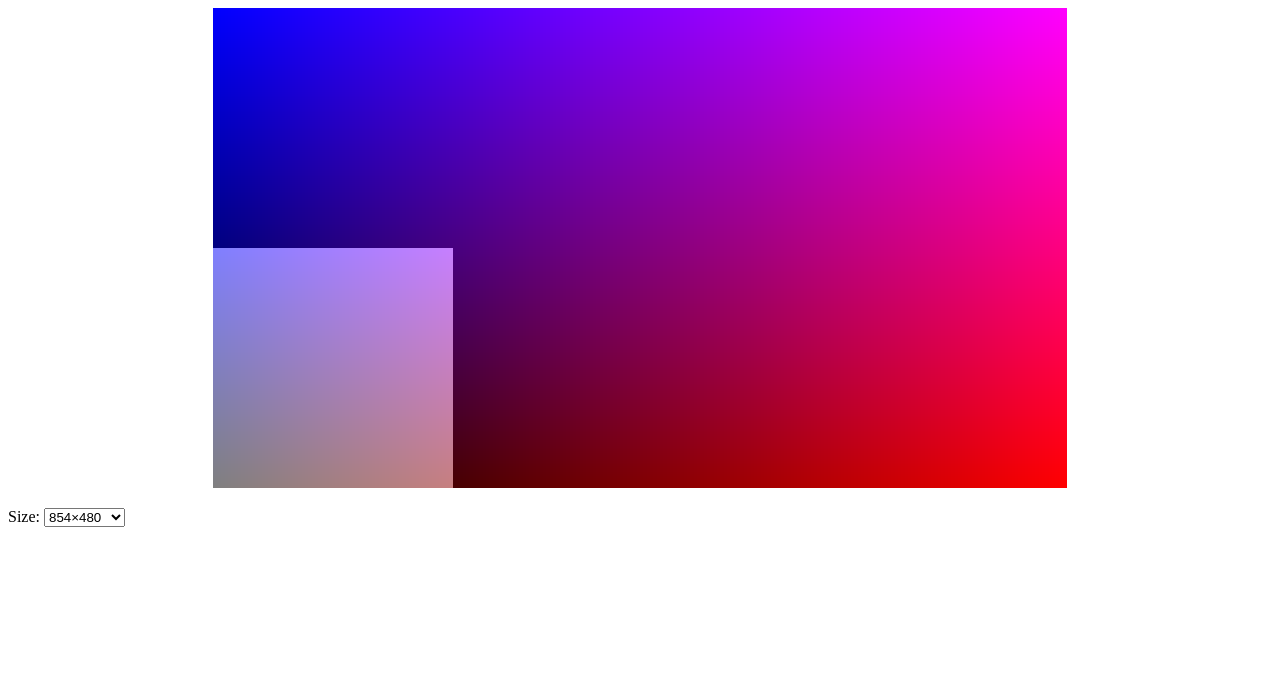
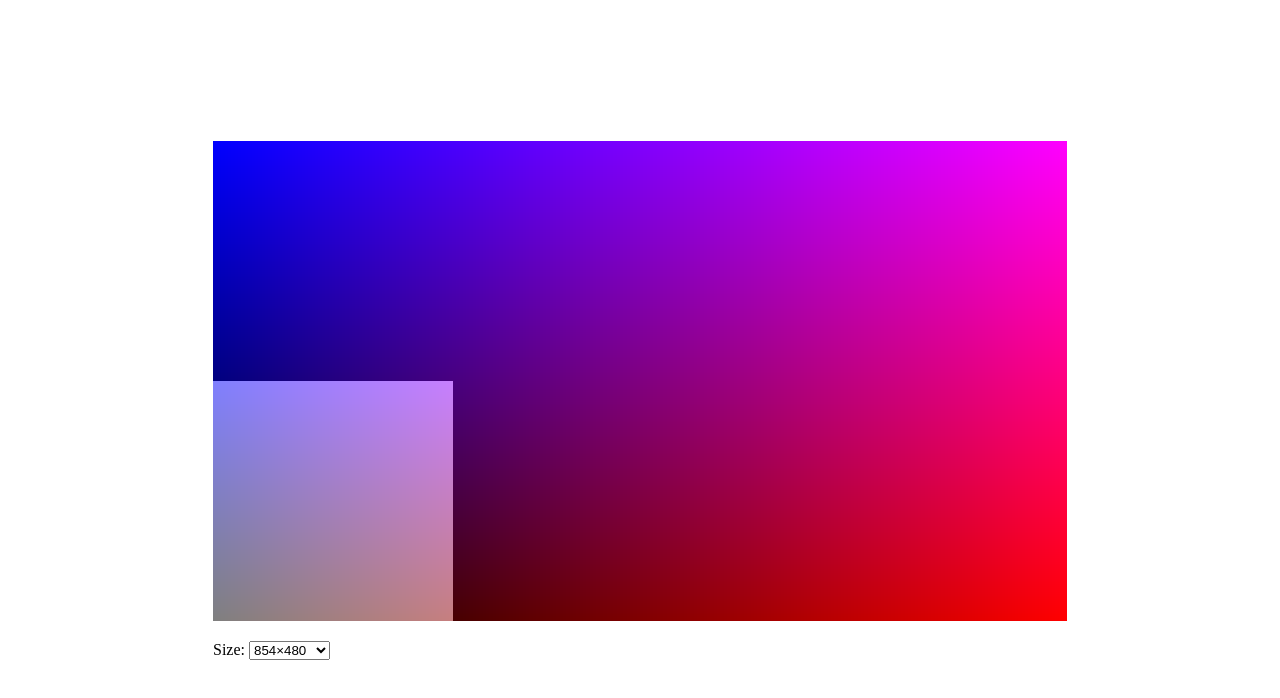
Before and after one commit to brandondong/webgl-raytracing, a plain HTML site: page index.html in a window 1280 px wide. Drawn offline with Linux system fonts and the light colour scheme.

Commit message:
Center the canvas

```diff
--- a/index.css
+++ b/index.css
@@ -1,12 +1,20 @@
-canvas {
-  display: block;
-  margin: auto;
+body {
+  margin: 0;
+  min-width: fit-content;
+  min-height: 100vh;
+  display: flex;
+  justify-content: center;
+  align-items: center;
 }
 
-canvas:active {
+#glCanvas {
+  display: block;
+}
+
+#glCanvas:active {
   cursor: grabbing;
 }
 
-canvas + div {
+.settings {
   margin-top: 20px;
 }
--- a/index.html
+++ b/index.html
@@ -8,8 +8,9 @@
 </head>
 
 <body>
+  <div>
     <canvas id="glCanvas" width="854" height="480"></canvas>
-  <div>
+    <div class="settings">
       <span>Size:</span>
       <select id="sizeSelect">
         <option value="360p">640×360</option>
@@ -17,6 +18,7 @@
         <option value="720p">1280x720</option>
       </select>
     </div>
+  </div>
 </body>
 
 </html>
--- a/index.js
+++ b/index.js
@@ -10,22 +10,29 @@ const SCREEN_SQUARE_VERTICES = [
   1, -1
 ];
 
+// Variable for the screen filling (x,y) vertices.
+const COORDINATES_VAR = 'coordinates';
+// Variable for the viewport dimensions.
+const VIEWPORT_VAR = 'viewport';
+
 // Place the canvas-filling square at z = 0.
 const VERTEX_SOURCE = `
-attribute vec2 coordinates;
+precision highp float;
+attribute vec2 ${COORDINATES_VAR};
 
 void main(void) {
-  gl_Position = vec4(coordinates, 0, 1);
+  gl_Position = vec4(${COORDINATES_VAR}, 0, 1);
 }
 `;
 
 const FRAGMENT_SOURCE = `
-uniform highp vec2 viewport;
+precision highp float;
+uniform vec2 ${VIEWPORT_VAR};
 
 void main(void) {
-  gl_FragColor = vec4(gl_FragCoord.x / viewport.x, 0, gl_FragCoord.y / viewport.y, 1);
-  if (gl_FragCoord.x < viewport.y / 2.0 && gl_FragCoord.y < viewport.y / 2.0) {
-    gl_FragColor = vec4(gl_FragCoord.x / viewport.x, 0, gl_FragCoord.y / viewport.y, 0.5);
+  gl_FragColor = vec4(gl_FragCoord.x / ${VIEWPORT_VAR}.x, 0, gl_FragCoord.y / ${VIEWPORT_VAR}.y, 1);
+  if (gl_FragCoord.x < ${VIEWPORT_VAR}.y / 2.0 && gl_FragCoord.y < ${VIEWPORT_VAR}.y / 2.0) {
+    gl_FragColor = vec4(gl_FragCoord.x / ${VIEWPORT_VAR}.x, 0, gl_FragCoord.y / ${VIEWPORT_VAR}.y, 0.5);
   }
 }
 `;
@@ -39,33 +46,25 @@ const CANVAS_SIZE_OPTIONS = {
 const DEFAULT_SIZE = '480p';
 
 function main() {
-  const canvas = document.getElementById('glCanvas');
-  const gl = canvas.getContext('webgl');
+  const { canvas, gl, viewportSizeVar } = setupWebGL();
 
   // Only continue if WebGL is available and working.
-  if (gl === null) {
+  if (!gl) {
     alert('Unable to initialize WebGL. Your browser or machine may not support it.');
     return;
   }
 
-  const vertShader = createShader(gl, gl.VERTEX_SHADER, VERTEX_SOURCE);
-  const fragShader = createShader(gl, gl.FRAGMENT_SHADER, FRAGMENT_SOURCE);
-  const shaderProgram = createProgram(gl, vertShader, fragShader);
-
-  bindVertices(gl, shaderProgram, 'coordinates');
-  bindInitialSizeAndUpdate(gl, canvas, shaderProgram, 'viewport');
-
-  gl.drawArrays(gl.TRIANGLES, 0, 6);
+  addSizeListener(gl, canvas, viewportSizeVar);
 
   const camera = new Camera();
   document.addEventListener('keypress', function (e) {
-    if (e.keyCode === 119) { // w.
+    if (e.key === 'w') {
       camera.moveForwards();
-    } else if (e.keyCode === 115) { // s.
+    } else if (e.key === 's') {
       camera.moveBackwards();
-    } else if (e.keyCode === 100) { // d.
+    } else if (e.key === 'd') {
       camera.moveRight();
-    } else if (e.keyCode == 97) { //a.
+    } else if (e.key === 'a') {
       camera.moveLeft();
     }
   });
@@ -78,16 +77,35 @@ function main() {
   window.addEventListener('mouseup', function () {
     camera.mouseup();
   });
-
-  logCompileStatus(gl, vertShader);
-  logCompileStatus(gl, fragShader);
 }
 
-function bindInitialSizeAndUpdate(gl, canvas, shaderProgram, variableName) {
-  const viewportSizeVar = gl.getUniformLocation(shaderProgram, variableName);
+function setupWebGL() {
+  const canvas = document.getElementById('glCanvas');
+  const gl = canvas.getContext('webgl');
+  if (gl === null) {
+    return {};
+  }
+  const vertShader = createShader(gl, gl.VERTEX_SHADER, VERTEX_SOURCE);
+  const fragShader = createShader(gl, gl.FRAGMENT_SHADER, FRAGMENT_SOURCE);
+  if (!logCompileStatus(gl, vertShader) || !logCompileStatus(gl, fragShader)) {
+    return {};
+  }
+  const shaderProgram = createProgram(gl, vertShader, fragShader);
+  bindVertices(gl, shaderProgram);
+  const viewportSizeVar = bindInitialSize(gl, shaderProgram);
+  render(gl);
+  return { canvas, gl, viewportSizeVar };
+}
+
+function render(gl) {
+  gl.drawArrays(gl.TRIANGLES, 0, 6);
+}
+
+function bindInitialSize(gl, shaderProgram) {
+  const viewportSizeVar = gl.getUniformLocation(shaderProgram, VIEWPORT_VAR);
   const size = CANVAS_SIZE_OPTIONS[DEFAULT_SIZE];
   gl.uniform2f(viewportSizeVar, size.x, size.y);
-  addSizeListener(gl, canvas, viewportSizeVar);
+  return viewportSizeVar;
 }
 
 function addSizeListener(gl, canvas, viewportSizeVar) {
@@ -98,7 +116,7 @@ function addSizeListener(gl, canvas, viewportSizeVar) {
     canvas.height = newSize.y;
     gl.uniform2f(viewportSizeVar, newSize.x, newSize.y);
     gl.viewport(0, 0, newSize.x, newSize.y);
-    gl.drawArrays(gl.TRIANGLES, 0, 6);
+    render(gl);
   });
 }
 
@@ -118,23 +136,23 @@ function createProgram(gl, vertShader, fragShader) {
   return shaderProgram;
 }
 
-function bindVertices(gl, shaderProgram, variableName) {
+function bindVertices(gl, shaderProgram) {
   const vertex_buffer = gl.createBuffer();
   gl.bindBuffer(gl.ARRAY_BUFFER, vertex_buffer);
   gl.bufferData(gl.ARRAY_BUFFER, new Float32Array(SCREEN_SQUARE_VERTICES), gl.STATIC_DRAW);
 
-  const coordinates = gl.getAttribLocation(shaderProgram, variableName);
+  const coordinates = gl.getAttribLocation(shaderProgram, COORDINATES_VAR);
   gl.vertexAttribPointer(coordinates, 2, gl.FLOAT, false, 0, 0);
   gl.enableVertexAttribArray(coordinates);
 }
 
 function logCompileStatus(gl, shader) {
-  const compiled = gl.getShaderParameter(shader, gl.COMPILE_STATUS);
-  console.log('Shader compiled successfully: ' + compiled);
   const compilationLog = gl.getShaderInfoLog(shader);
   if (compilationLog) {
     console.log('Shader compiler log: ' + compilationLog);
   }
+  const compiled = gl.getShaderParameter(shader, gl.COMPILE_STATUS);
+  return compiled;
 }
 
 window.addEventListener('DOMContentLoaded', main);
```
Lines whose indentation alone changed are shown as unchanged.
